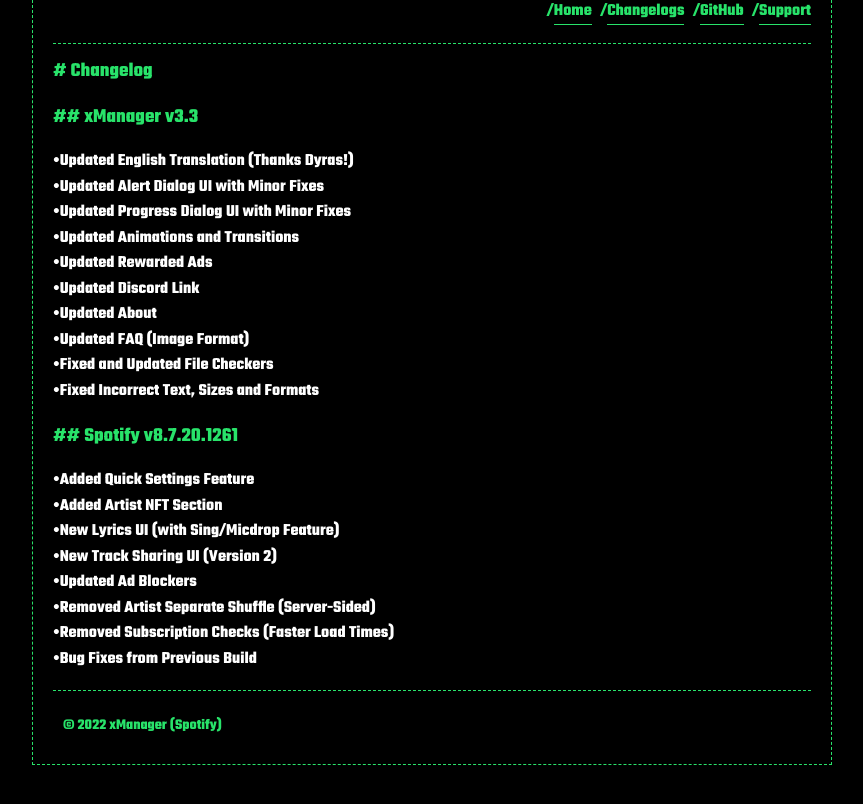
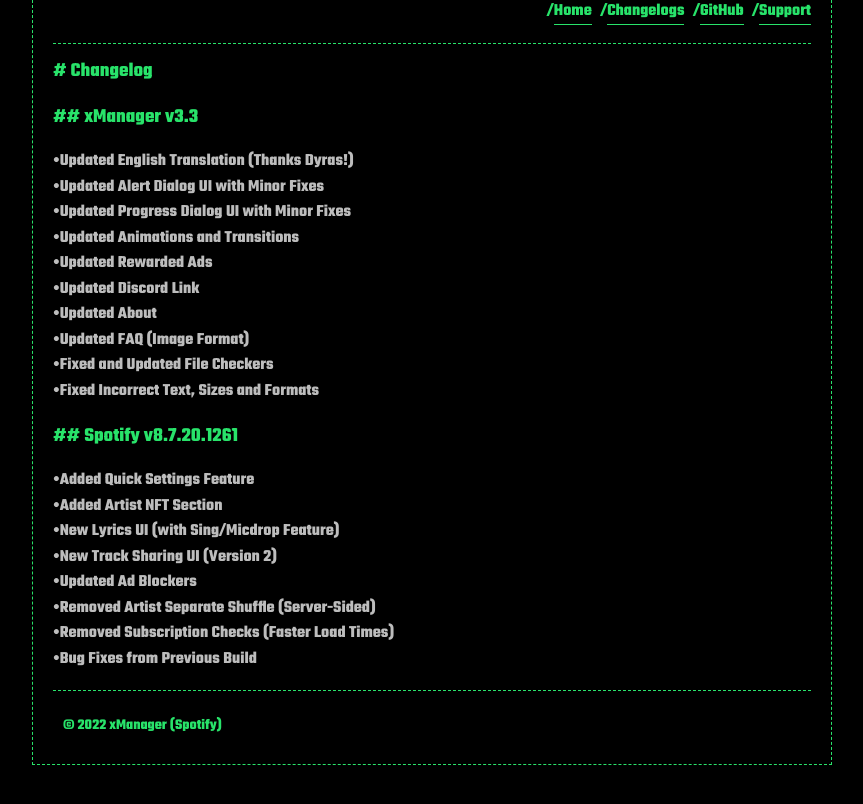
Before and after one commit to xManager-v2/xManager-Spotify-Core, a Jekyll site: the page built from changelog.md, in a window 1280 px wide. Shown: the top 804 px of the page, without its empty margins (208-1071 px from the left). Built offline with Jekyll 4.4.1, drawn with Linux system fonts in a browser that asks for light colours.

Commit message:
Update main.scss

```diff
--- a/css/main.scss
+++ b/css/main.scss
@@ -20,7 +20,7 @@
 $h-color:          #9315c5;
 $h-color:          #b92050; */
 
-$text-color:       #fff;
+$text-color:       #bdbdbd;
 $background-color: #fdfdfd;
 $brand-color:      #60c17d;
 
```
